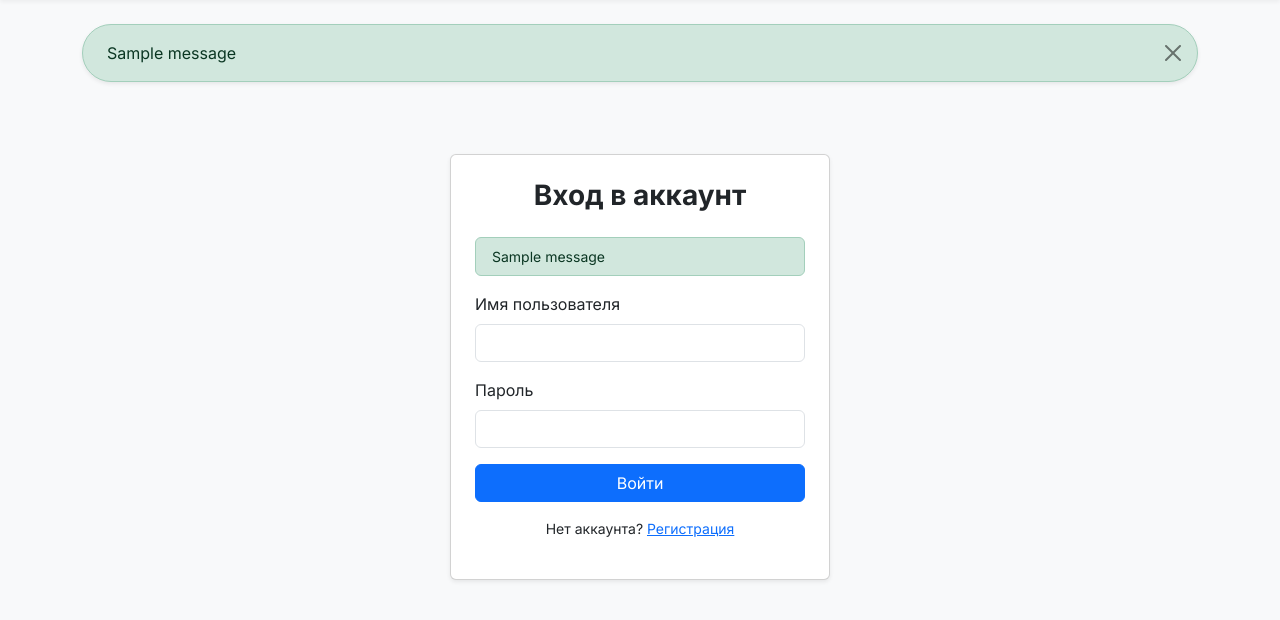
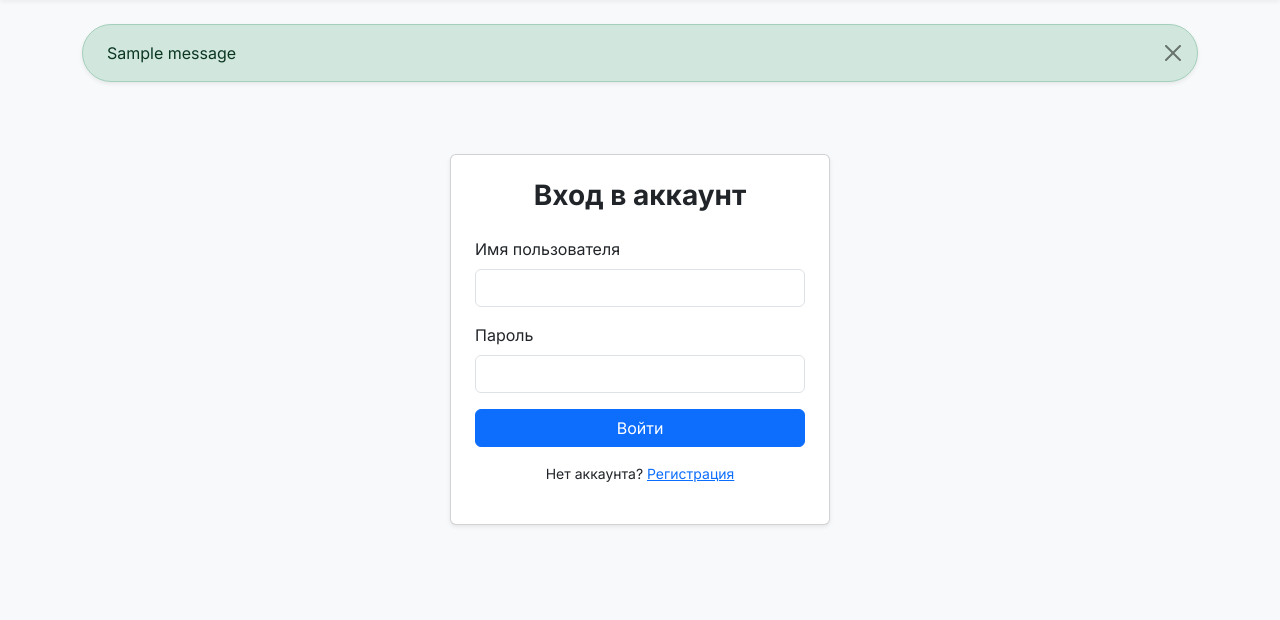
Before and after one commit to Eleksius/UniSell, a Flask app: page /login in a window 1280 px wide. Shown: the part 78-698 px from the top of the page. Run offline with Flask 3, Linux system fonts and the light colour scheme; one stand-in notice (Sample message) is shown.

Commit message:
fix notifications

```diff
--- a/templates/login.html
+++ b/templates/login.html
@@ -3,16 +3,6 @@
 <div class="row justify-content-center">
     <div class="col-md-4 card p-4 shadow-sm mt-5">
         <h3 class="text-center fw-bold mb-4">Вход в аккаунт</h3>
-
-        {% with messages = get_flashed_messages(with_categories=true) %}
-          {% if messages %}
-            {% for category, message in messages %}
-              <div class="alert alert-{{ category }} small py-2" role="alert">
-                {{ message }}
-              </div>
-            {% endfor %}
-          {% endif %}
-        {% endwith %}
 
         <form method="POST">
             <div class="mb-3">
```
